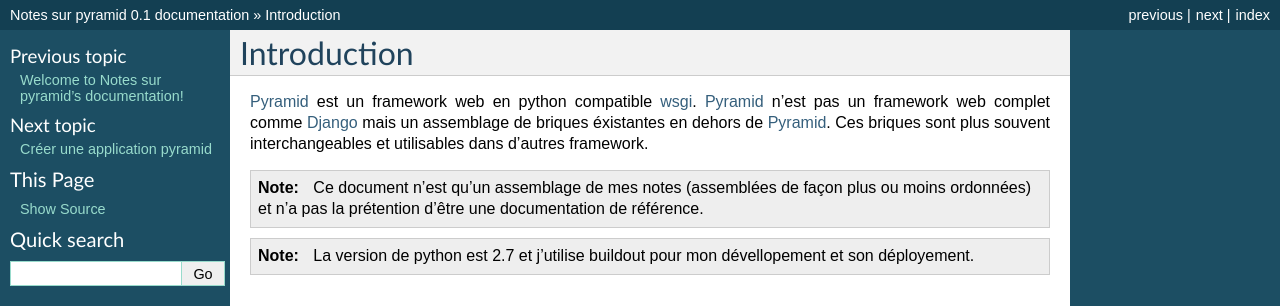
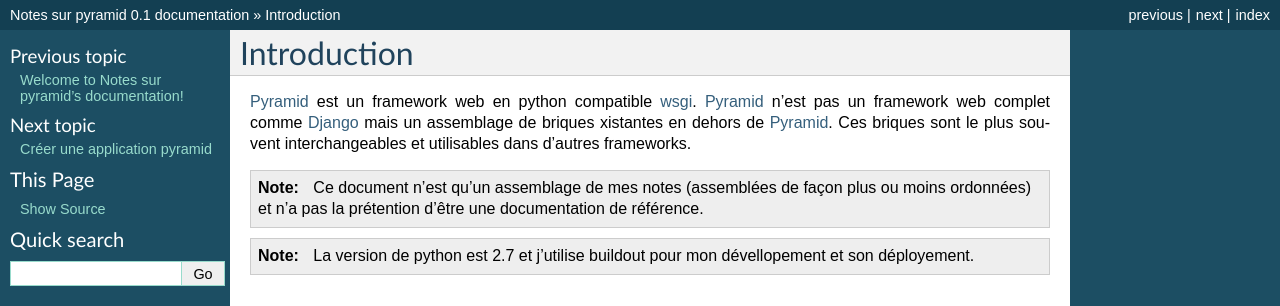
Before and after one commit to cyplp/note_pyramid, a Sphinx documentation site: the page built from source/introduction.rst, in a window 1280 px wide. Shown: the top 306 px of the page. Built offline with Sphinx 7.4.7, drawn with Linux system fonts in a browser that asks for light colours.

Commit message:
correction orth

```diff
--- a/source/introduction.rst
+++ b/source/introduction.rst
@@ -4,8 +4,8 @@
 
 Pyramid_ est un framework web en python compatible wsgi_.
 Pyramid_ n'est pas un framework web complet comme Django_ mais un assemblage de briques
-éxistantes en dehors de Pyramid_. Ces briques sont plus souvent interchangeables et
-utilisables dans d'autres framework.
+xistantes en dehors de Pyramid_. Ces briques sont le plus souvent interchangeables et
+utilisables dans d'autres frameworks.
 
 .. _Pyramid: http://docs.pylonsproject.org/projects/pyramid
 .. _wsgi: http://www.python.org/dev/peps/pep-0333/
```
